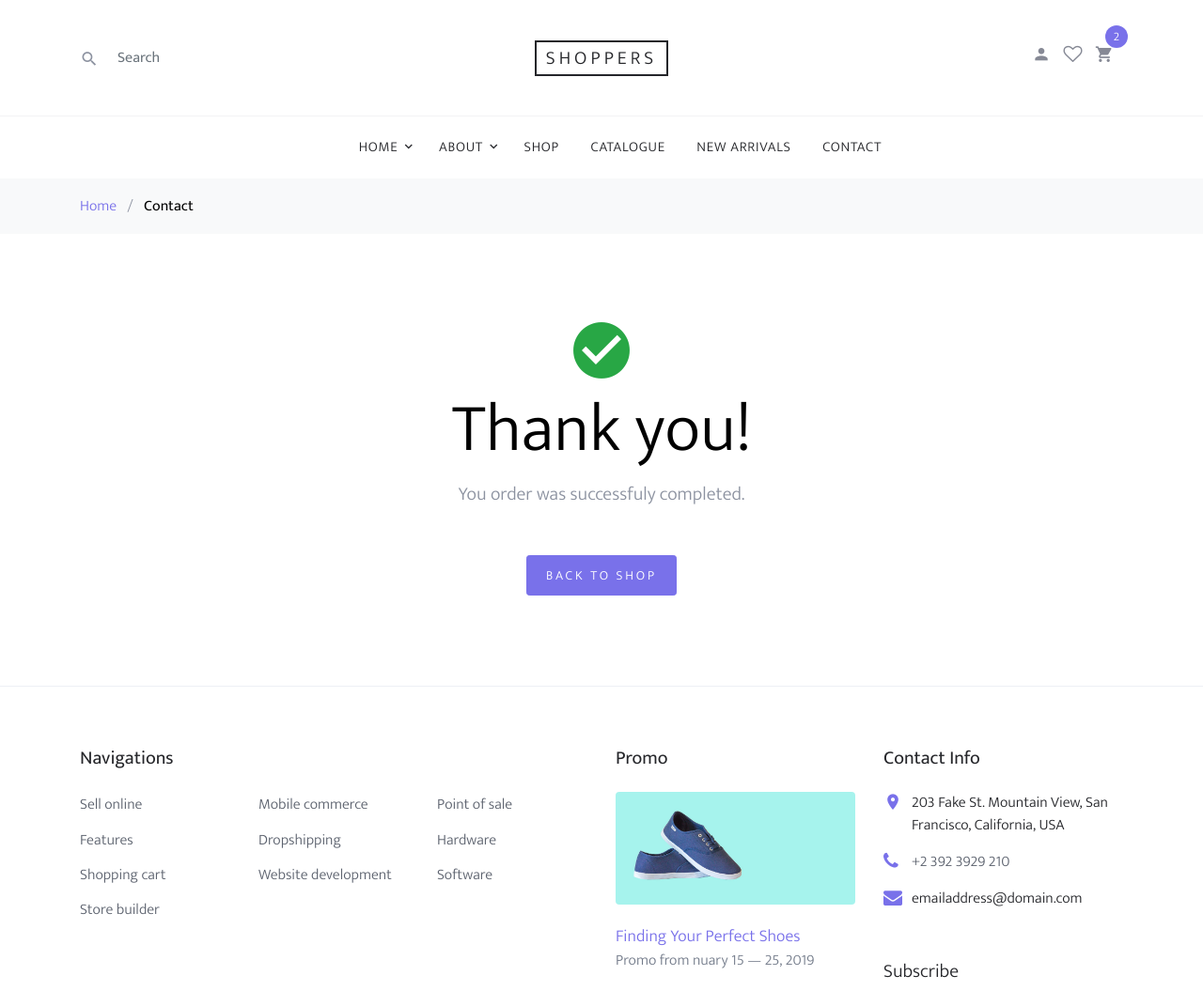
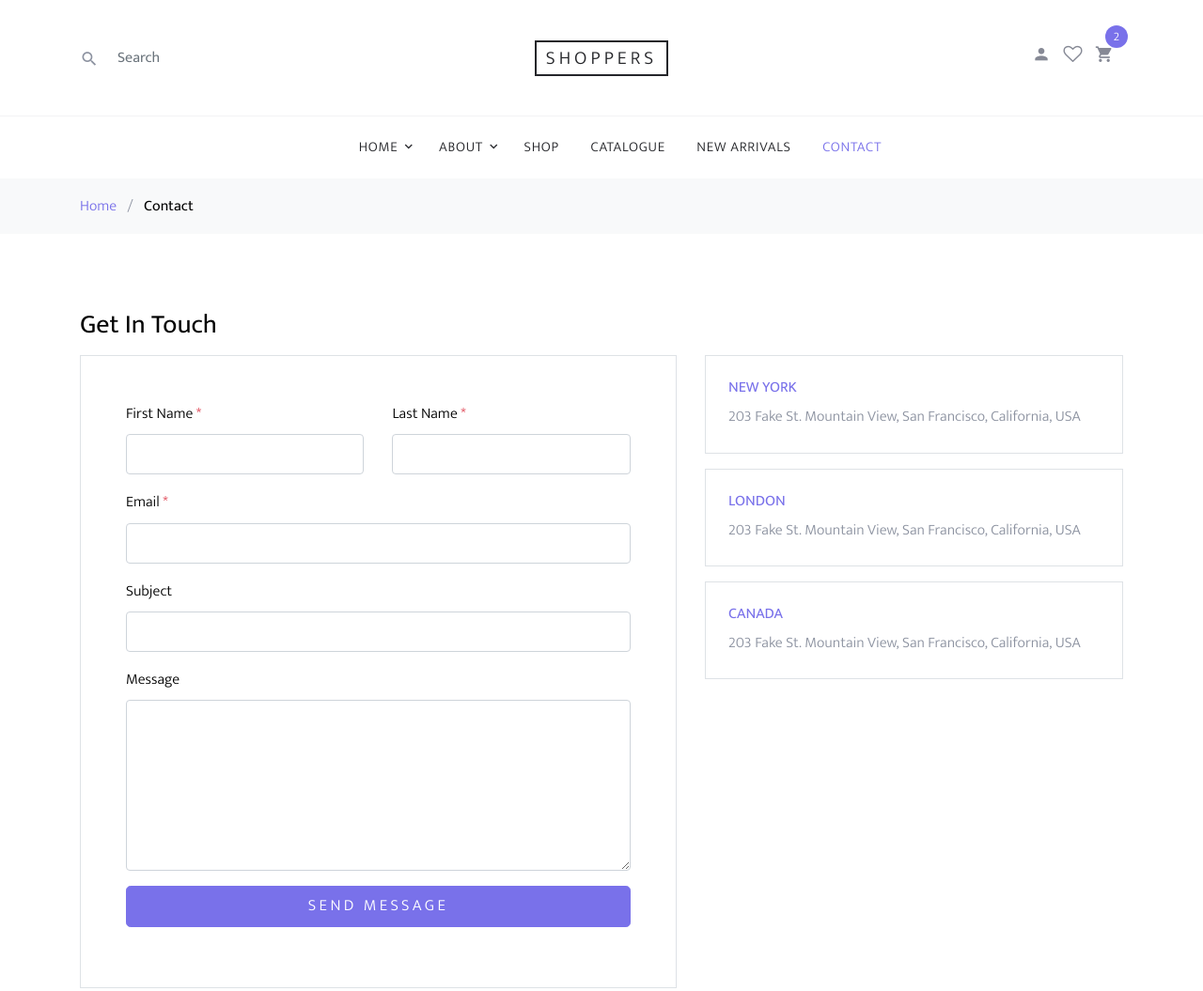
Before and after one commit to PaulMvz/floreriaykebanadis, a plain HTML site: page login.html in a window 1280 px wide. Shown: the top 1055 px of the page at 94% size. Drawn offline with Linux system fonts and the light colour scheme; files whose address does not match are found by name.

Commit message:
Implementacion de archivo.txt y asignación de login y catologo

```diff
--- a/thankyou.html
+++ b/login.html
@@ -90,7 +90,7 @@
             <li><a href="shop.html">Shop</a></li>
             <li><a href="#">Catalogue</a></li>
             <li><a href="#">New Arrivals</a></li>
-            <li><a href="contact.html">Contact</a></li>
+            <li class="active"><a href="contact.html">Contact</a></li>
           </ul>
         </div>
       </nav>
@@ -107,11 +107,65 @@
     <div class="site-section">
       <div class="container">
         <div class="row">
-          <div class="col-md-12 text-center">
-            <span class="icon-check_circle display-3 text-success"></span>
-            <h2 class="display-3 text-black">Thank you!</h2>
-            <p class="lead mb-5">You order was successfuly completed.</p>
-            <p><a href="shop.html" class="btn btn-sm btn-primary">Back to shop</a></p>
+          <div class="col-md-12">
+            <h2 class="h3 mb-3 text-black">Get In Touch</h2>
+          </div>
+          <div class="col-md-7">
+
+            <form action="#" method="post">
+
+              <div class="p-3 p-lg-5 border">
+                <div class="form-group row">
+                  <div class="col-md-6">
+                    <label for="c_fname" class="text-black">First Name <span class="text-danger">*</span></label>
+                    <input type="text" class="form-control" id="c_fname" name="c_fname">
+                  </div>
+                  <div class="col-md-6">
+                    <label for="c_lname" class="text-black">Last Name <span class="text-danger">*</span></label>
+                    <input type="text" class="form-control" id="c_lname" name="c_lname">
+                  </div>
+                </div>
+                <div class="form-group row">
+                  <div class="col-md-12">
+                    <label for="c_email" class="text-black">Email <span class="text-danger">*</span></label>
+                    <input type="email" class="form-control" id="c_email" name="c_email" placeholder="">
+                  </div>
+                </div>
+                <div class="form-group row">
+                  <div class="col-md-12">
+                    <label for="c_subject" class="text-black">Subject </label>
+                    <input type="text" class="form-control" id="c_subject" name="c_subject">
+                  </div>
+                </div>
+
+                <div class="form-group row">
+                  <div class="col-md-12">
+                    <label for="c_message" class="text-black">Message </label>
+                    <textarea name="c_message" id="c_message" cols="30" rows="7" class="form-control"></textarea>
+                  </div>
+                </div>
+                <div class="form-group row">
+                  <div class="col-lg-12">
+                    <input type="submit" class="btn btn-primary btn-lg btn-block" value="Send Message">
+                  </div>
+                </div>
+              </div>
+            </form>
+          </div>
+          <div class="col-md-5 ml-auto">
+            <div class="p-4 border mb-3">
+              <span class="d-block text-primary h6 text-uppercase">New York</span>
+              <p class="mb-0">203 Fake St. Mountain View, San Francisco, California, USA</p>
+            </div>
+            <div class="p-4 border mb-3">
+              <span class="d-block text-primary h6 text-uppercase">London</span>
+              <p class="mb-0">203 Fake St. Mountain View, San Francisco, California, USA</p>
+            </div>
+            <div class="p-4 border mb-3">
+              <span class="d-block text-primary h6 text-uppercase">Canada</span>
+              <p class="mb-0">203 Fake St. Mountain View, San Francisco, California, USA</p>
+            </div>
+
           </div>
         </div>
       </div>
```
Also changed, not shown: index.html (+1 -2 lines), catalogo.html (added), trabajarencampospropuestos.txt (added).
